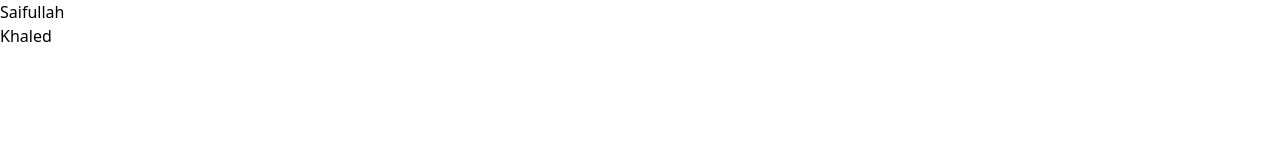
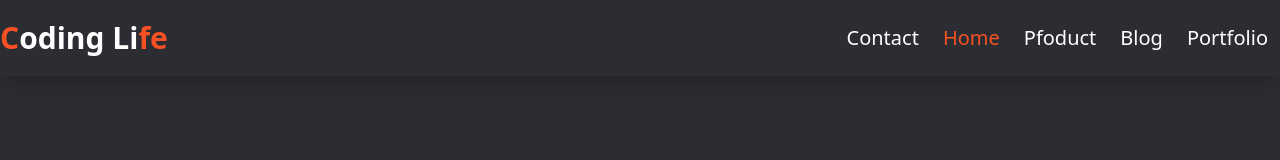
Before and after one commit to mks1saifullah/TailwindCSS-Project, a website built with Vite: page index.html in a window 1280 px wide. Built offline with nearby package versions, Linux system fonts and the light colour scheme.

Commit message:
nav bar add

```diff
--- a/index.html
+++ b/index.html
@@ -7,8 +7,22 @@
     <!-- css file link hare -->
      <link rel="stylesheet" href="./css/main.css">
 </head>
-<body>
-    <h1>Saifullah</h1>
-    <h2>Khaled</h2>
+<body class="bg-[#2B2D33]">
+    <nav class="bg-[#2B2D33] shadow-xl">
+        <div class="container mx-auto">
+            <div class="sm:flex justify-between items-center py-5">
+                <div class="text-center mb-3 sm:mb-0">
+                    <a href="#" class="text-white text-xl sm:text-3xl font-bold"><span class="text-[#F65023]">C</span>oding Li<span class="text-[#F65023]">fe</span></a>
+                </div>
+                <ul class="sm:flex text-xl text-white text-center border-t sm:border-none">
+                    <li class="mt-3 sm:mt-0"><a href="#" class="p-3 hover:text-[#F65023]">Contact</a></li>
+                    <li><a href="#" class="p-3 text-[#F65023]">Home</a></li>
+                    <li><a href="#" class="p-3 hover:text-[#F65023]">Pfoduct</a></li>
+                    <li><a href="#" class="p-3 hover:text-[#F65023]">Blog</a></li>
+                    <li><a href="#" class="p-3 hover:text-[#F65023]">Portfolio</a></li>
+                </ul>
+            </div>
+        </div>
+    </nav>
 </body>
 </html>
```
Also changed, not shown: css/output.css (added).
